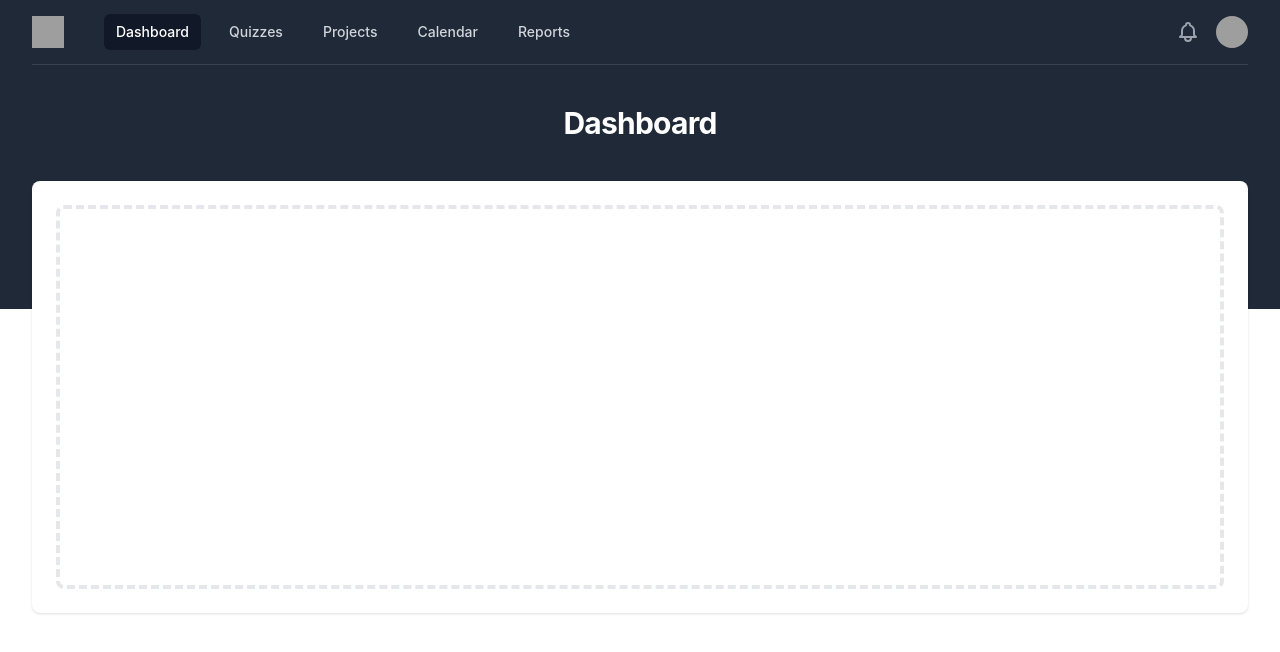
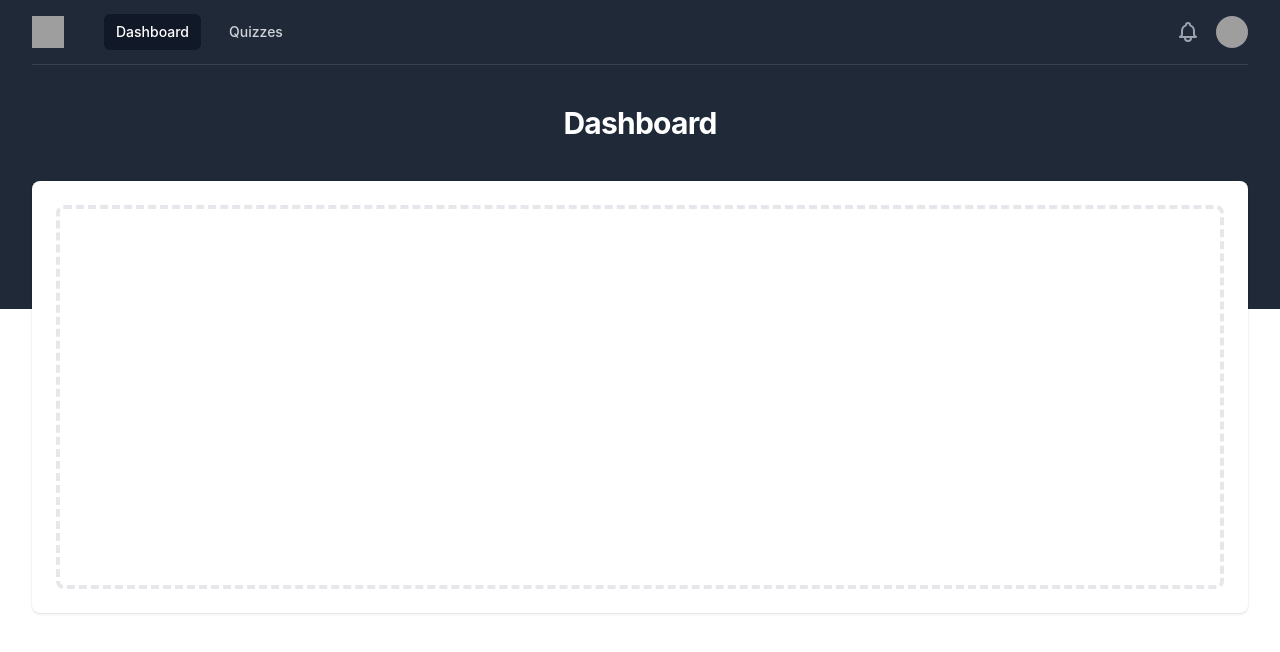
Before and after one commit to RossEpsteinKY/ASL_FSU_FullStack, a React (Create React App) app in the folder asl_frontend/: page / in a window 1280 px wide. Shown: the top 652 px of the page. Built offline with nearby package versions, Linux system fonts and the light colour scheme; grey boxes are pictures that could not be loaded.

Commit message:
removed some nav items

```diff
--- a/asl_frontend/src/pages/dashboard/index.tsx
+++ b/asl_frontend/src/pages/dashboard/index.tsx
@@ -22,9 +22,6 @@ export default function Dashboard() {
     const navigation = [
         { name: 'Dashboard', href: '#', current: false },
         { name: 'Quizzes', href: '#', current: true },
-        { name: 'Projects', href: '#', current: false },
-        { name: 'Calendar', href: '#', current: false },
-        { name: 'Reports', href: '#', current: false },
     ]
     const userNavigation = [
         { name: 'Your Profile', href: '#' },
```
